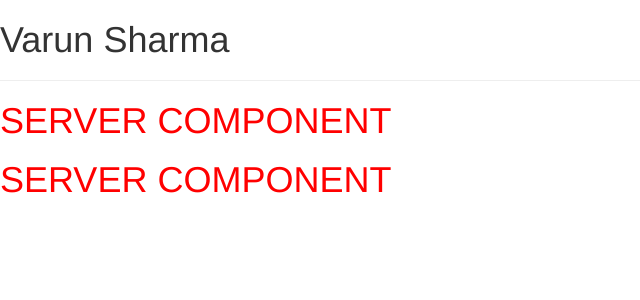
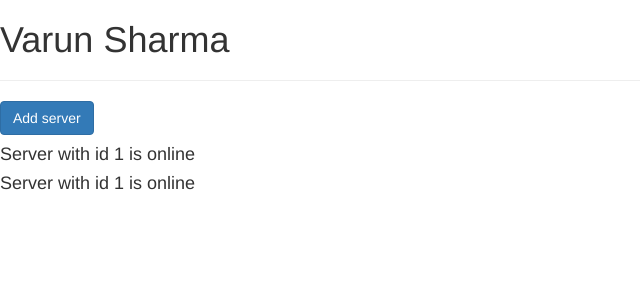
Before and after one commit to imva508/Angular-Sample, an Angular app: page / in a window 1280 px wide. Shown: the top 300 px of the page, without its empty margins (0-640 px from the left). Built offline with nearby package versions, Linux system fonts and the light colour scheme.

Commit message:
prop binding

```diff
--- a/src/app/server/server.component.html
+++ b/src/app/server/server.component.html
@@ -1 +1 @@
-<h1>SERVER COMPONENT</h1>
+<h4>Server with id {{ id }} is {{ status ? 'online' : 'offline' }}</h4>
--- a/src/app/server/server.component.ts
+++ b/src/app/server/server.component.ts
@@ -8,4 +8,6 @@ import { Component } from '@angular/core';
     }`]
 })
 export class ServerComponent {
+    id:number =1;
+    status:boolean = true;
 }
--- a/src/app/servers/servers.component.html
+++ b/src/app/servers/servers.component.html
@@ -1,2 +1,3 @@
+<button class="btn btn-primary" [disabled] = "allowNewServer">Add server</button>
 <app-server></app-server>
 <app-server></app-server>
--- a/src/app/servers/servers.component.ts
+++ b/src/app/servers/servers.component.ts
@@ -7,7 +7,13 @@ import { Component, OnInit } from '@angular/core';
 })
 export class ServersComponent implements OnInit {
 
-  constructor() { }
+  allowNewServer: boolean = true;
+
+  constructor() {
+    setTimeout(()=>{
+      this.allowNewServer = false;
+    },3000);
+  }
 
   ngOnInit() {
   }
```
